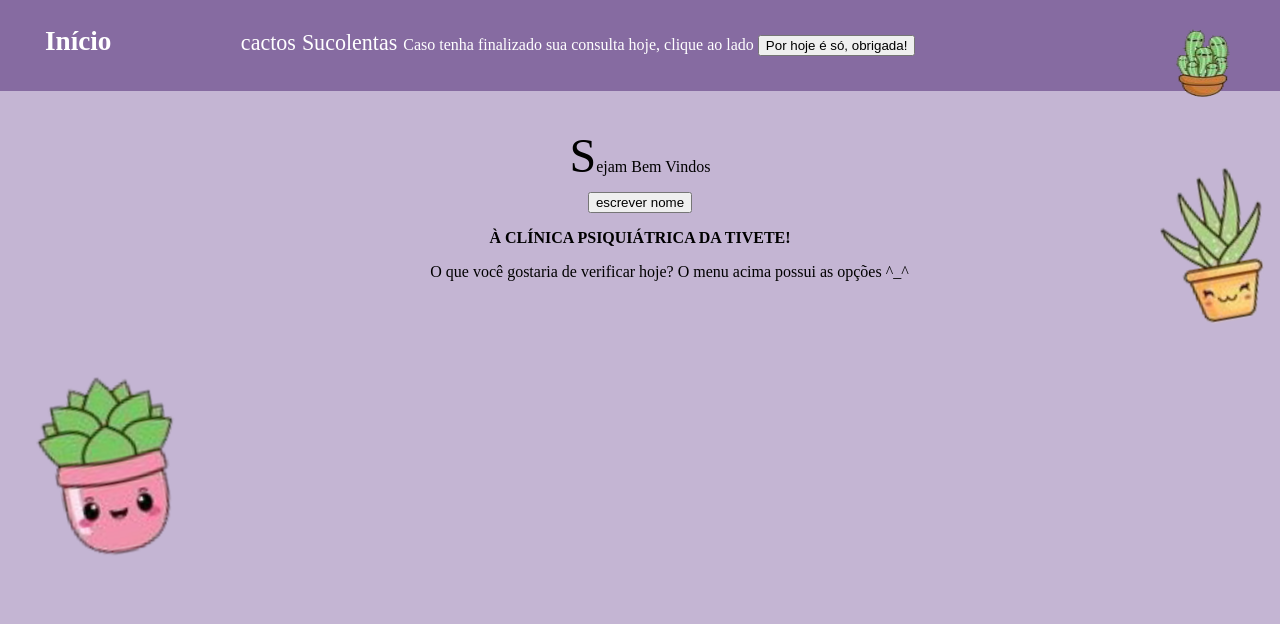
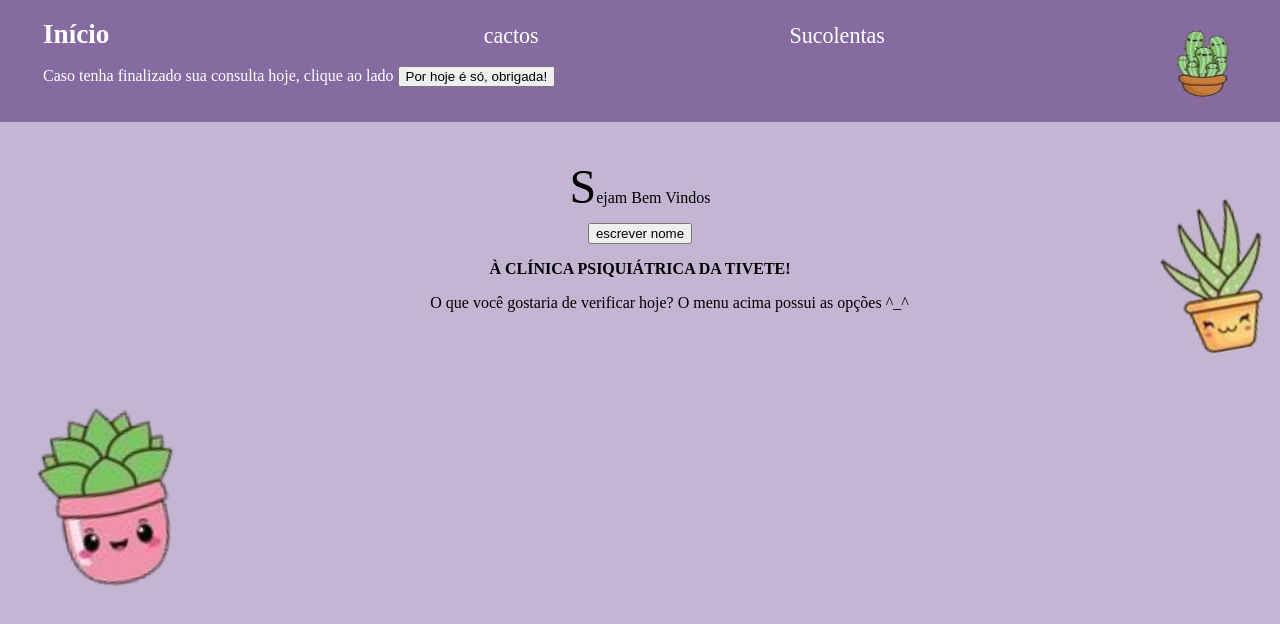
Before and after one commit to DanielleSilva01/Aniversario-Ana-Ju, a plain HTML site: page index.html in a window 1280 px wide. Drawn offline with Linux system fonts and the light colour scheme; a web font is replaced by a local one.

Commit message:
Update estilo.css

```diff
--- a/estilo.css
+++ b/estilo.css
@@ -13,7 +13,7 @@ nav li{
     padding-left: 20px;
     font-size: 24px;
     font-family: 'Times New Roman', Times, serif;
-    padding-left: 10%;
+    padding-left: 20%;
     font-size: 3ex;
 }
 
@@ -30,7 +30,6 @@ nav p,
 nav div {
     display: inline-block;
     color: white;
-    padding-left: 2px;
 }
 
 ul {
```
